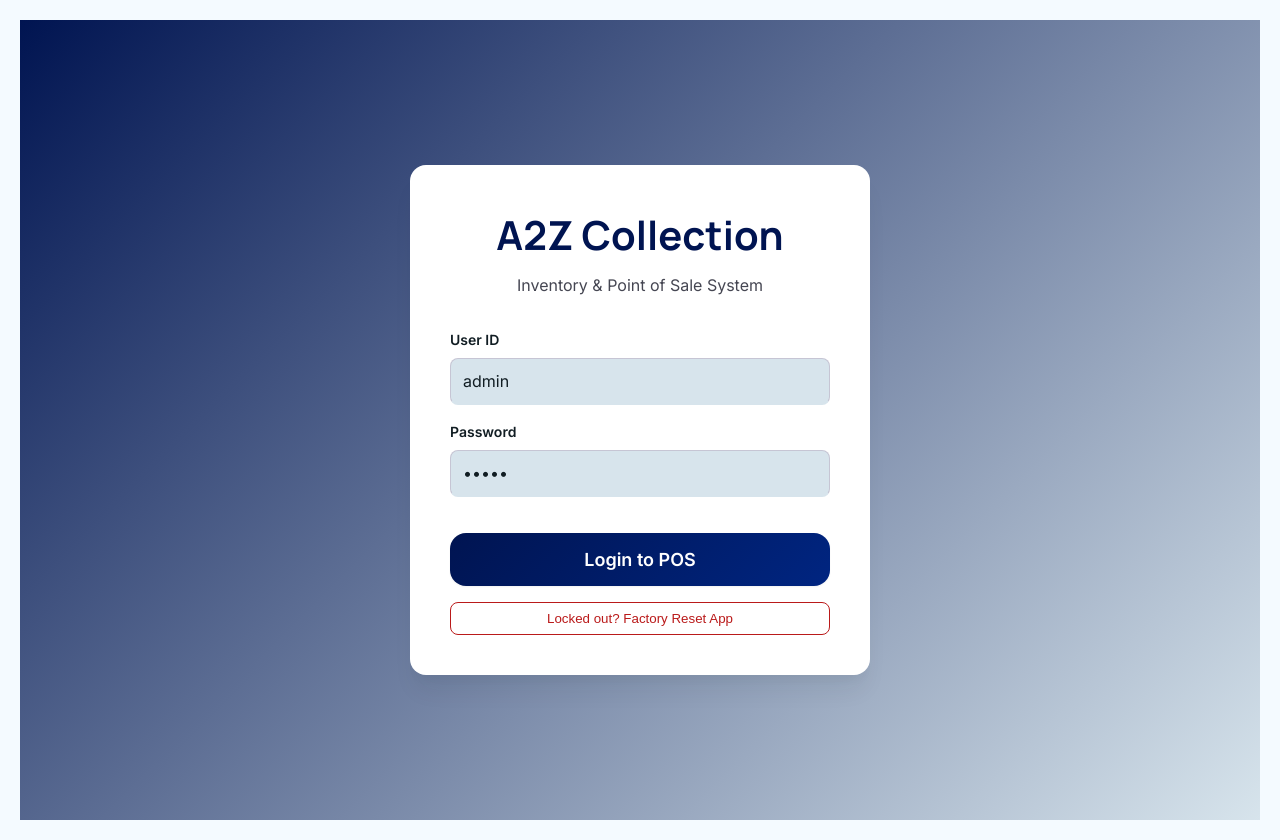
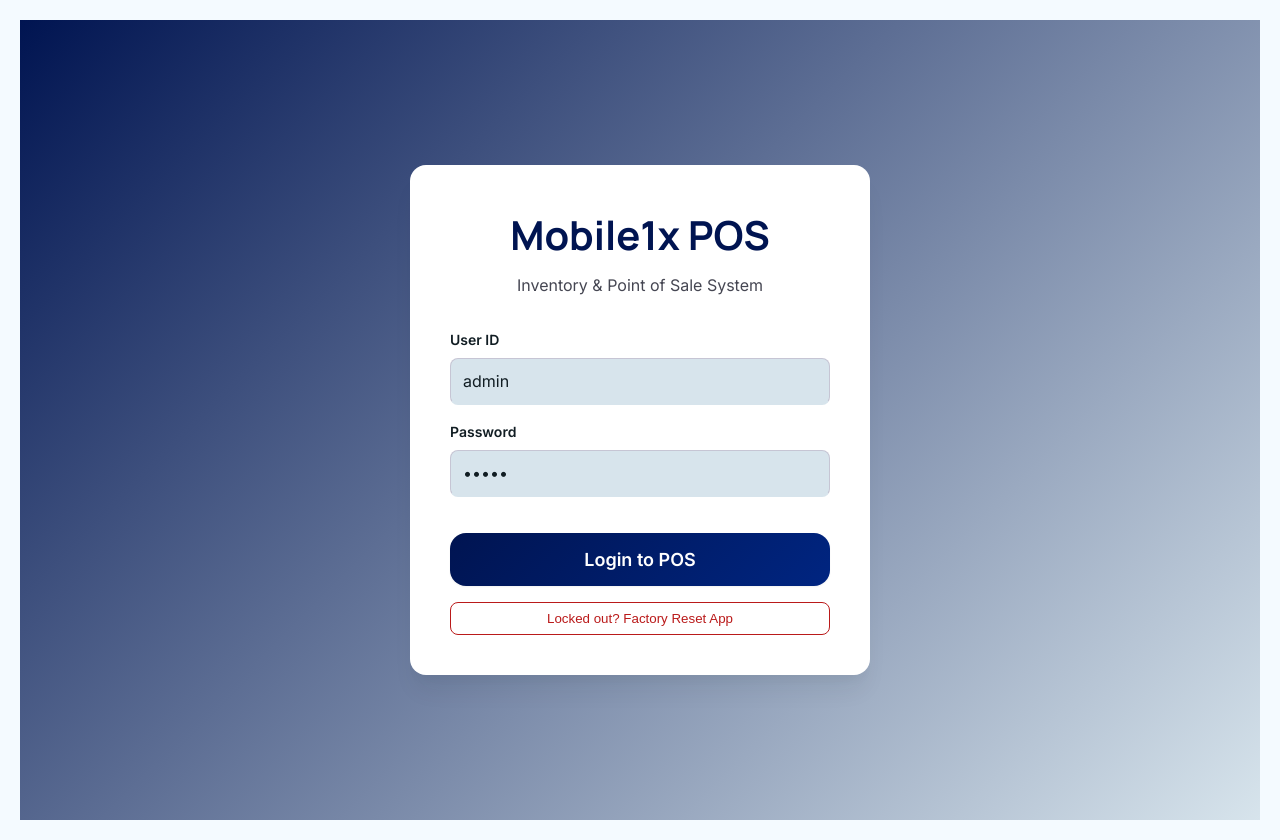
Before and after one commit to rahulpahuja/pos, a React (Vite) app: page / in a window 1280 px wide. Built offline with nearby package versions, Linux system fonts and the light colour scheme.

Commit message:
Update LoginScreen.jsx

```diff
--- a/src/views/LoginScreen.jsx
+++ b/src/views/LoginScreen.jsx
@@ -17,7 +17,7 @@ export default function LoginScreen({ setIsAuthenticated, userProfile, setCatalo
     return (
         <div className="login-wrapper">
             <motion.div className="login-card" initial={{ opacity: 0, y: 24, scale: 0.97 }} animate={{ opacity: 1, y: 0, scale: 1 }} transition={{ duration: 0.3, ease: [0.23, 1, 0.32, 1] }}>
-                <h1 style={{ marginBottom: 'var(--spacing-8)', color: 'var(--primary)' }}>A2Z Collection</h1>
+                <h1 style={{ marginBottom: 'var(--spacing-8)', color: 'var(--primary)' }}>Mobile1x POS</h1>
                 <p style={{ marginBottom: 'var(--spacing-32)' }}>Inventory & Point of Sale System</p>
 
                 <form onSubmit={handleLoginSubmit}>
```
